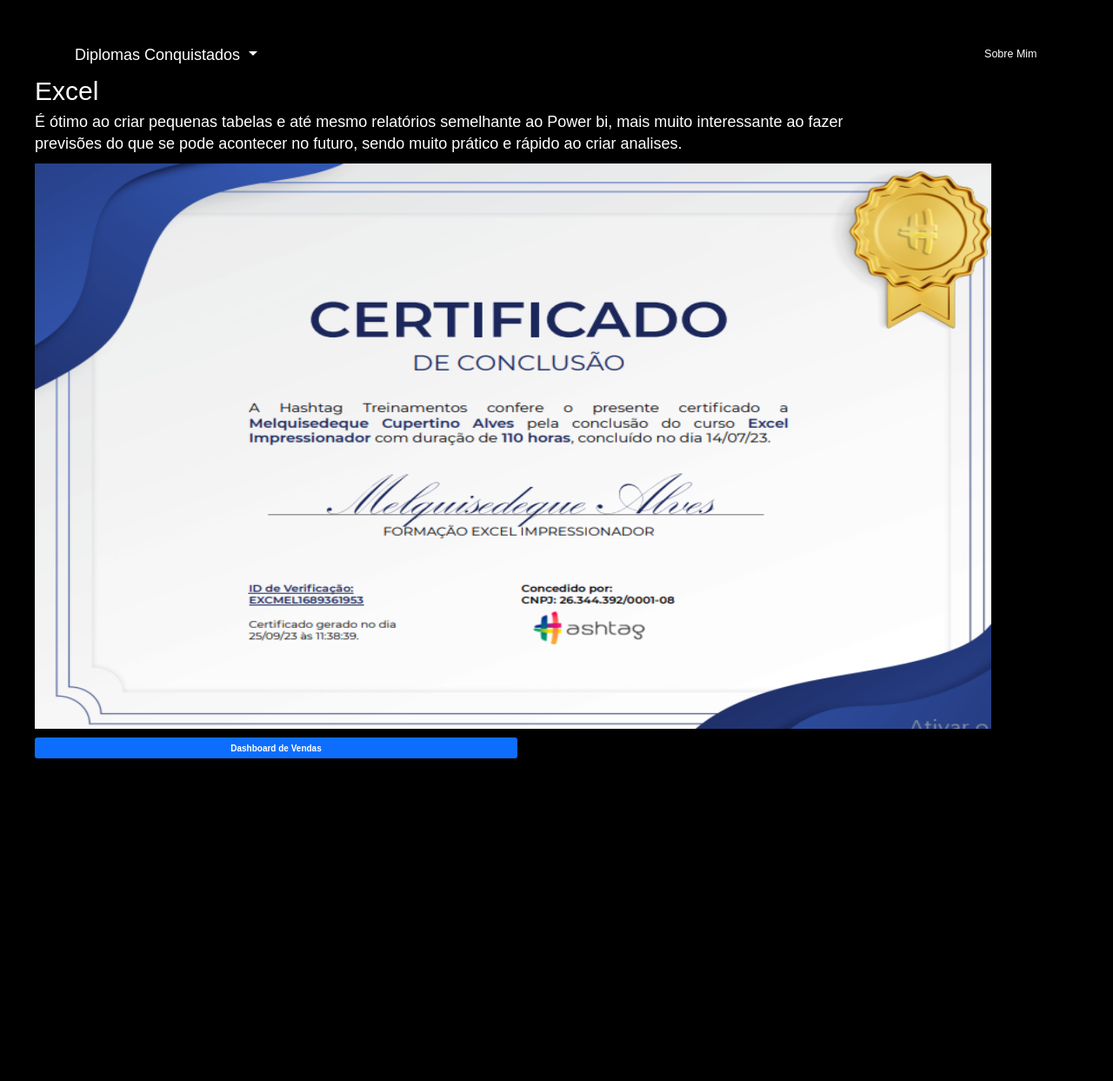
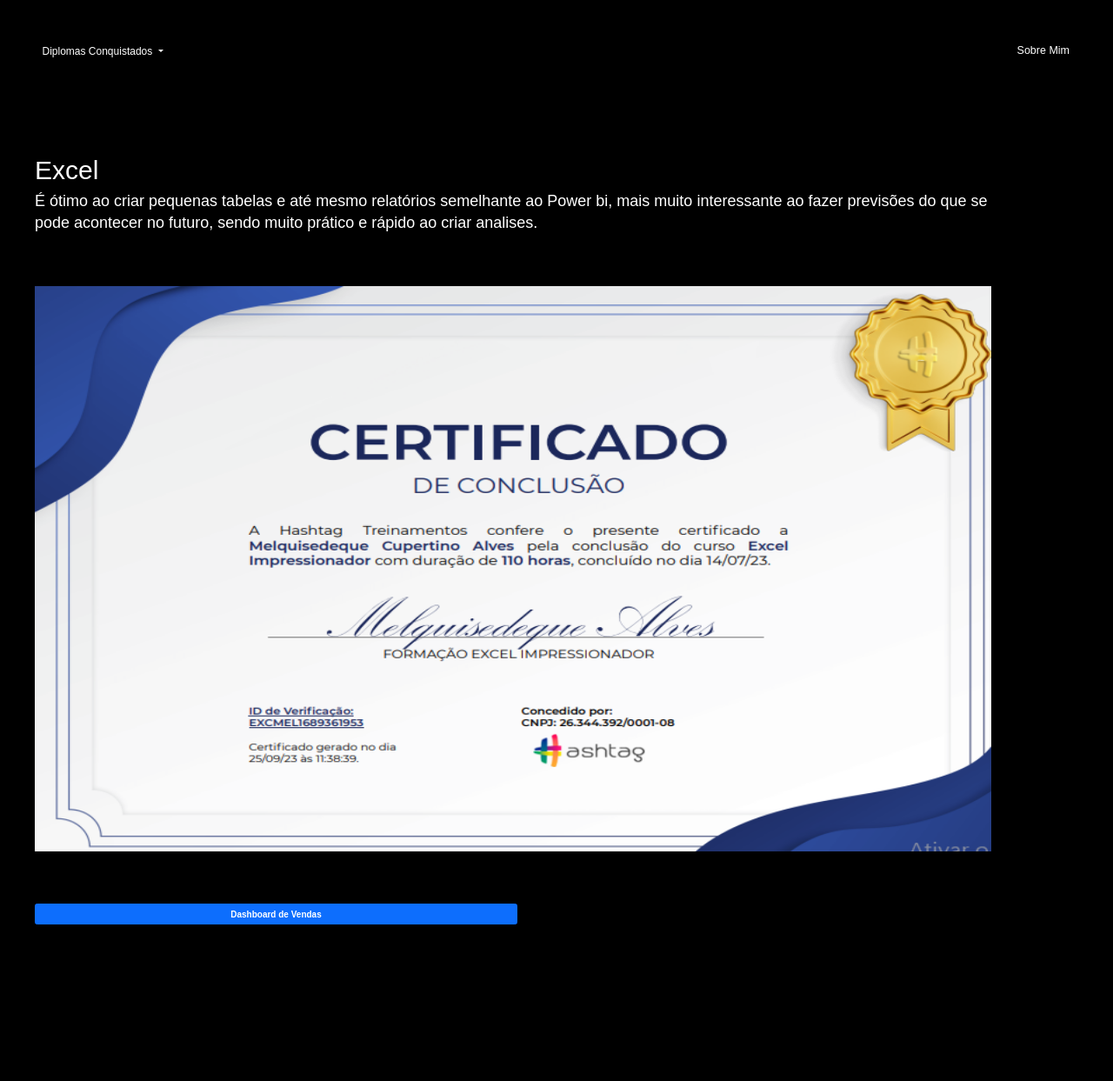
Before and after one commit to MelquiAlves2001/meucurriculo, a Flask app: page /excel in a window 1280 px wide. Shown: the whole page at 87% size. Before the commit the page ends 872 px from the top, so only its background shows below. Run offline with Flask 3, Linux system fonts and the light colour scheme.

Commit message:
update grid

```diff
--- a/melqui/static/main.css
+++ b/melqui/static/main.css
@@ -34,10 +34,13 @@ p {
 
 nav {
     background-color: black;
-  & #dropdownMenuButton1 {
+  & #dropdownMenuButton1,
+    #navbarSupportedContent{
     font-family: "Montserrat", sans-serif;
-    font-size: 1.8rem;
+    font-size: 1.2rem;
     color: white;
+  & dropdown-menu{
+}
 }
 }
 
@@ -49,8 +52,11 @@ nav {
 }
 
 .mae {
+    padding: 5rem;
+    margin: 5rem;
+    display: grid;
     width: 100rem;
-    gap: 50rem;
+    gap: 5rem;
     align-items: center;
     justify-content: center;
 }
--- a/melqui/templates/navbar.html
+++ b/melqui/templates/navbar.html
@@ -1,5 +1,5 @@
 <nav class="navbar navbar-expand-lg navbar-dark bg-#FFD700">
-  <div class="container-fluid container"><!--foi adicionado mais um container para deixar a barra no centro-->
+  <!--<div class="container-fluid container">foi adicionado mais um container para deixar a barra no centro-->
       <div class="dropdown">
             <button class="btn btn-black dropdown-toggle" type="button" id="dropdownMenuButton1" data-bs-toggle="dropdown" aria-expanded="false">
                 Diplomas Conquistados
@@ -21,5 +21,4 @@
           <li class="nav-item" ><a class="navbar-brand" href="{{url_for('sobremim')}}">Sobre Mim</a></li>
       </ul>
     </div>
-  </div>
 </nav>
```
